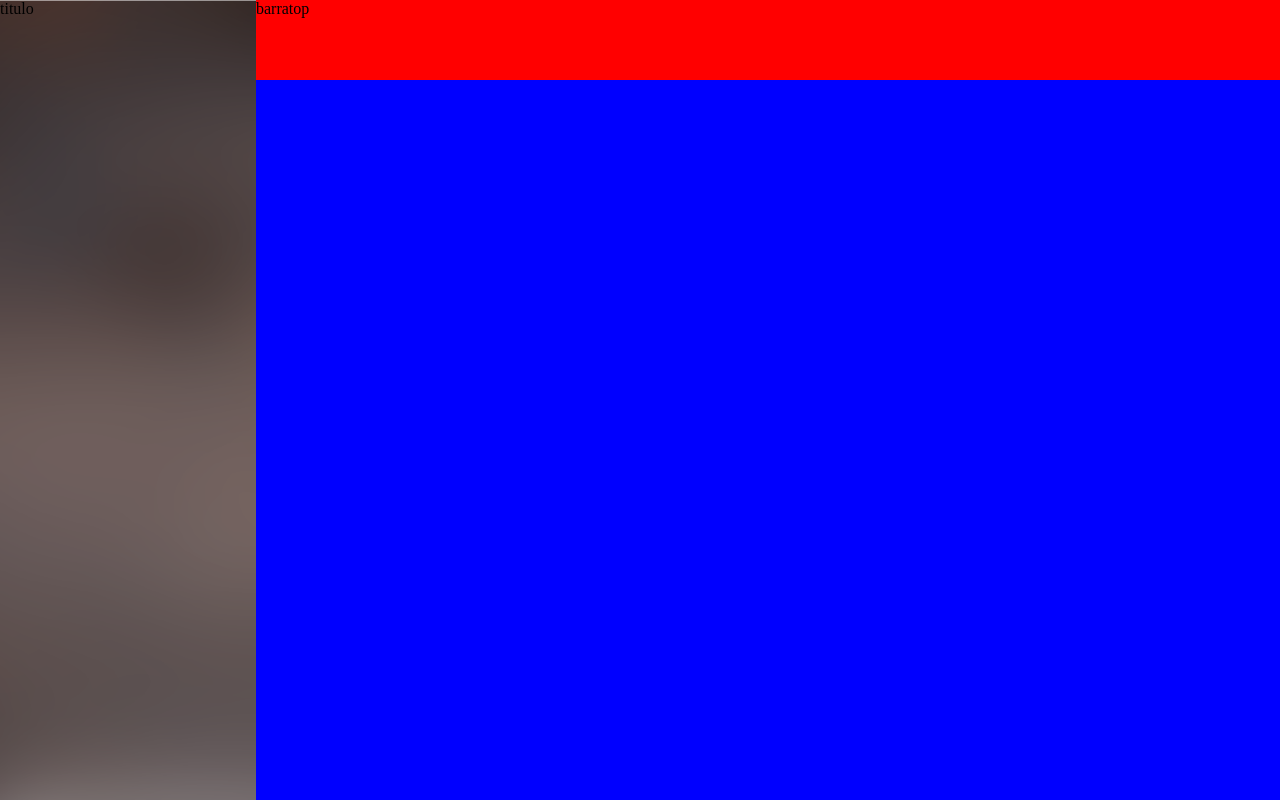
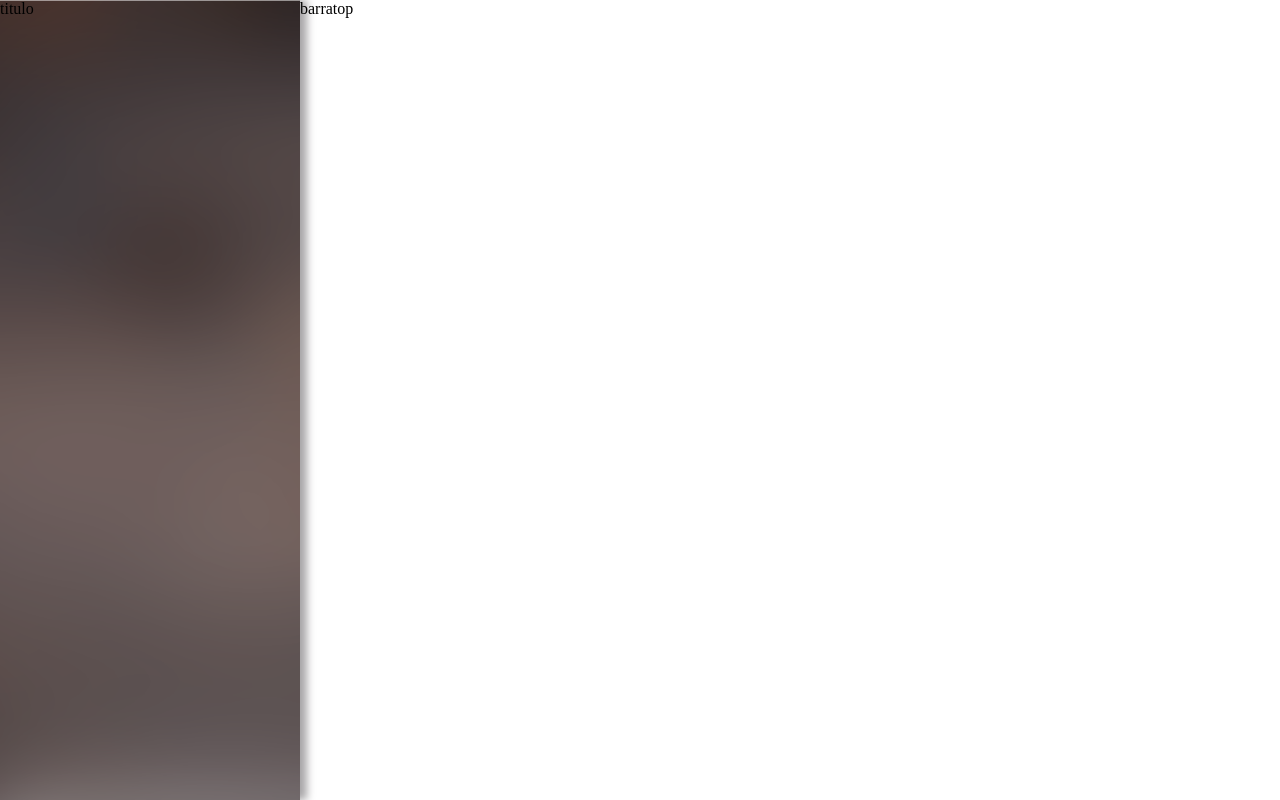
Before and after one commit to ozarta/SoftDesk, a plain HTML site: page laprincipal.html in a window 1280 px wide. Drawn offline with nearby package versions, Linux system fonts and the light colour scheme.

Commit message:
ayuda del mago

```diff
--- a/laprincipal.html
+++ b/laprincipal.html
@@ -15,7 +15,7 @@
         }
 
         .barright{
-            width: 20%;
+            width: 300px;
             height: 100vh;
             background-image: url("img/caja_desenfoque.png");
             background-repeat: repeat-y;
@@ -24,16 +24,16 @@
             box-shadow: 7px 0px 8px 0px rgba(168,166,168,1);
         }
         .conleft{
-            width: 80%;
+            width: calc(100vw - 300px);
             height: 100vh;
         }
         .barratop{
-            background-color: red;
-            height: 10%;
+            /*background-color: red;*/
+            height: 100px;
         }
         .contmid{
-            background-color: blue;
-            height: 90%;
+            /*background-color: blue;*/
+            height: calc(100vh - 100px);
         }
     </style>
 
```
Lines whose indentation alone changed are shown as unchanged.
